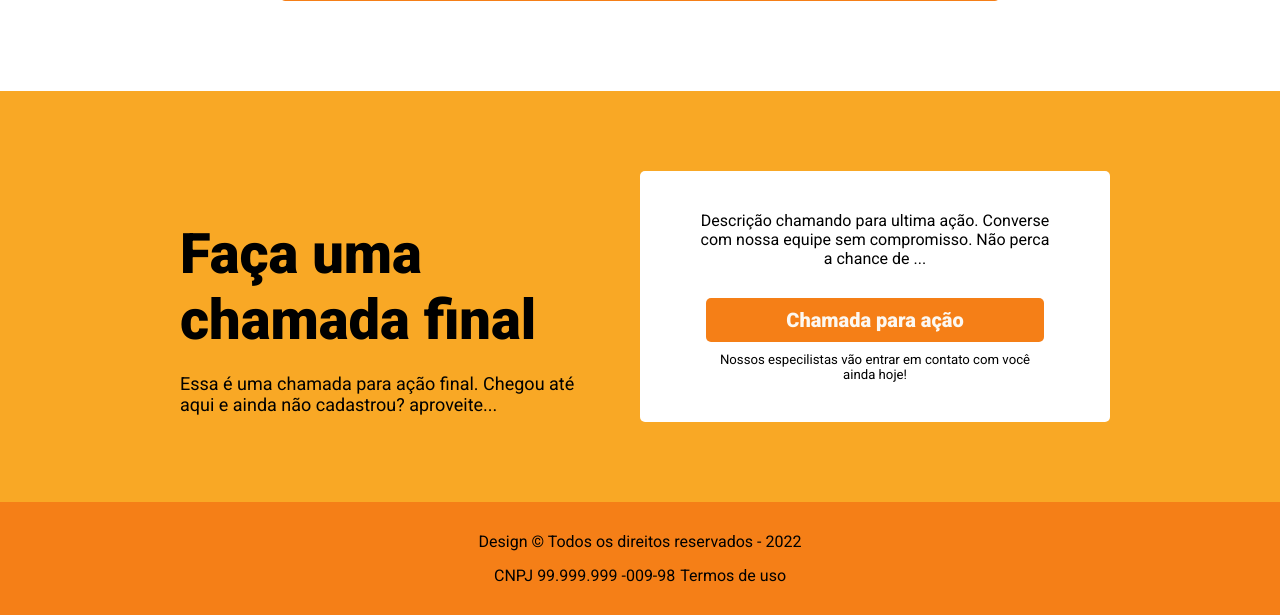
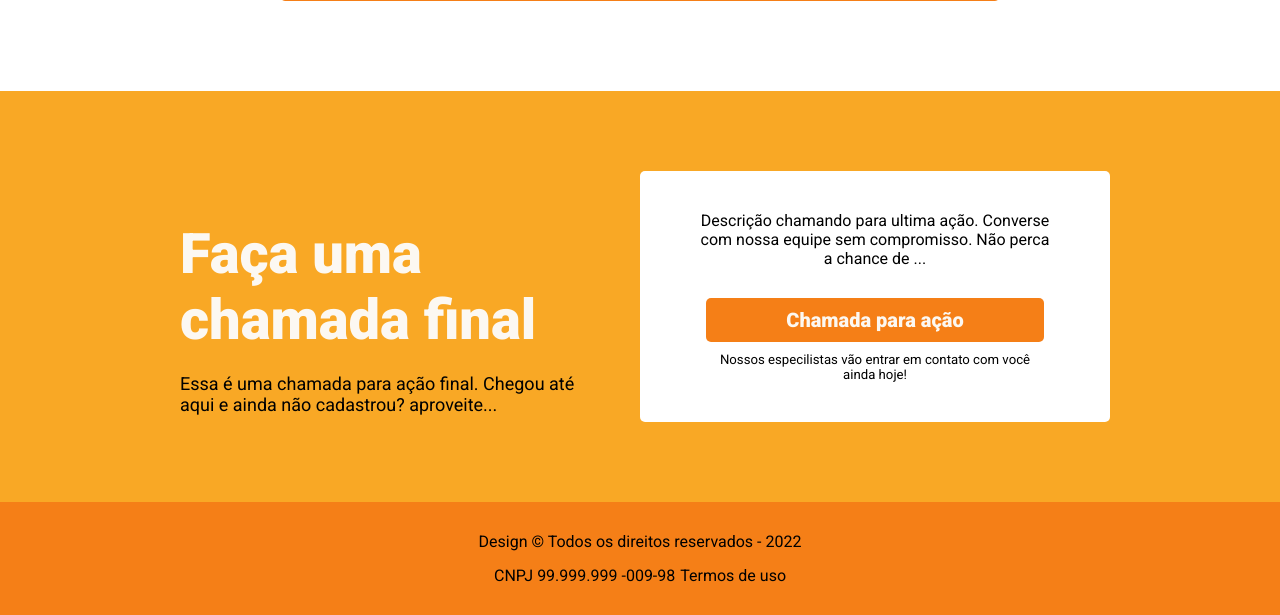
Before and after one commit to Nathan-maya/landingpagephp, a PHP site: page / in a window 1280 px wide. Shown: the part 2480-3095 px from the top of the page. Run offline with PHP 8.4, Linux system fonts and the light colour scheme; some libraries are stand-ins or nearby versions.

Commit message:
alteracoes finais

```diff
--- a/css/styles.css
+++ b/css/styles.css
@@ -503,6 +503,7 @@ p {
   font-size: 3.5rem;
   font-weight: 900;
   margin-bottom: 20px;
+  color: #FCF8F2;
 }
 .chamada-text p {
   font-size: 1.125rem;
--- a/sass/styles.sass
+++ b/sass/styles.sass
@@ -281,6 +281,8 @@ p
         right: 20px
         font-size: 0.75rem
         color: #808080
+
+// Adicionando erro
 .erro-geral
   background: variables.$primary-color
   color: white
@@ -462,6 +464,7 @@ p
       font-size: 3.5rem
       font-weight: 900
       margin-bottom: 20px
+      color: variables.$text-color
     p
       font-size: 1.125rem
   &-acao
@@ -556,6 +559,9 @@ p
       &-btn
         padding: 10px 40px
 
+
+// Media ate 720
+
 @media screen and (max-width: 720px)
   .headline
     &-body
@@ -606,6 +612,9 @@ p
       padding: 40px 10px 40px 10px
       &-btn
         font-size: 1rem
+
+// Media ate 560px
+
 @media screen and (max-width: 560px)
   .superinfo
     a
```
Also changed, not shown: 1 other file.
